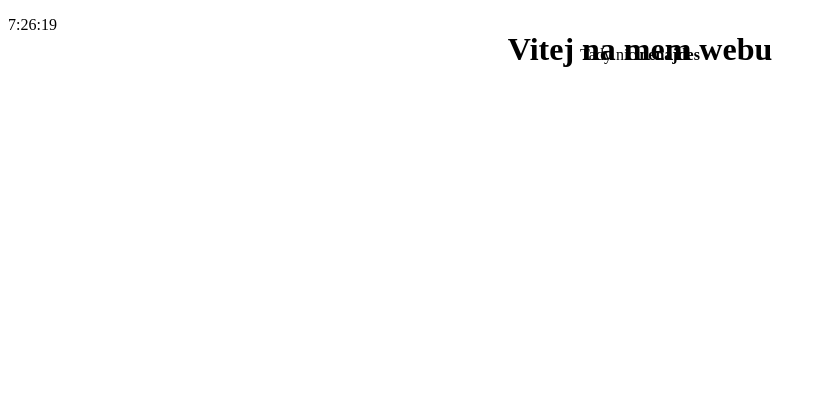
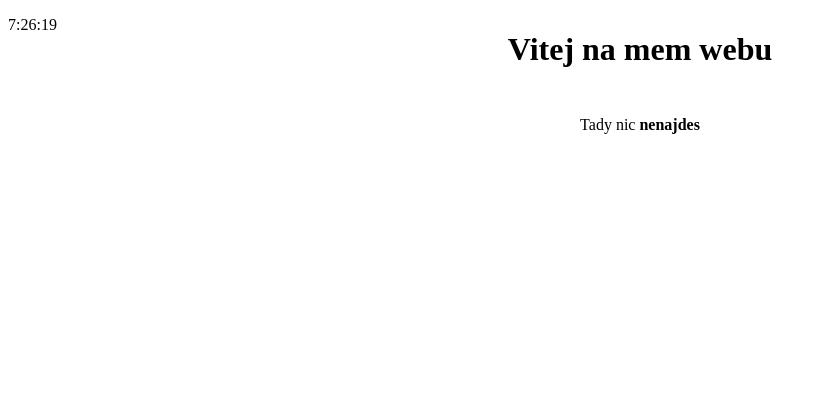
Before and after one commit to bojdan01/web, a PHP site: page / in a window 1280 px wide. Shown: the top 420 px of the page, without its empty margins (0-824 px from the left). Run offline with PHP 8.4, Linux system fonts and the light colour scheme.

Commit message:
Update style.css

```diff
--- a/style.css
+++ b/style.css
@@ -17,5 +17,5 @@ color: blue
 position: absolute;
     transform: translateX(-50%);
     left: 50%;
-    top: 30px;
+    top: 100px;
 }
```
